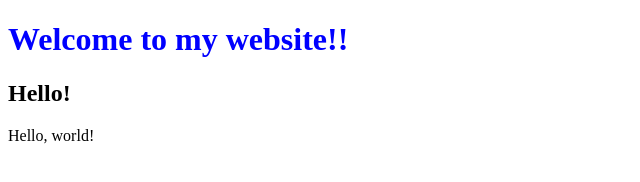
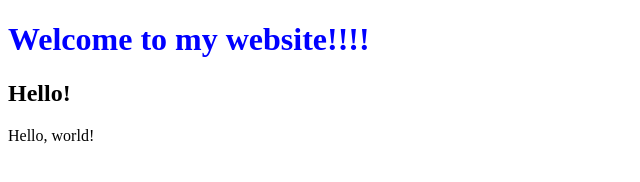
Before and after one commit to veeeetus/lecture1, a plain HTML site: page index.html in a window 1280 px wide. Shown: the full height of the page, 0-640 px from the left. Drawn offline with Linux system fonts and the light colour scheme.

Commit message:
Well I bonked it

```diff
--- a/index.html
+++ b/index.html
@@ -4,7 +4,7 @@
         <title>Hello!</title>
     </head>
     <body>
-        <h1 style="color: blue;">Welcome to my website!!</h1>
+        <h1 style="color: blue;">Welcome to my website!!!!</h1>
         <h2>Hello!</h2>
         Hello, world!
     </body>
```
